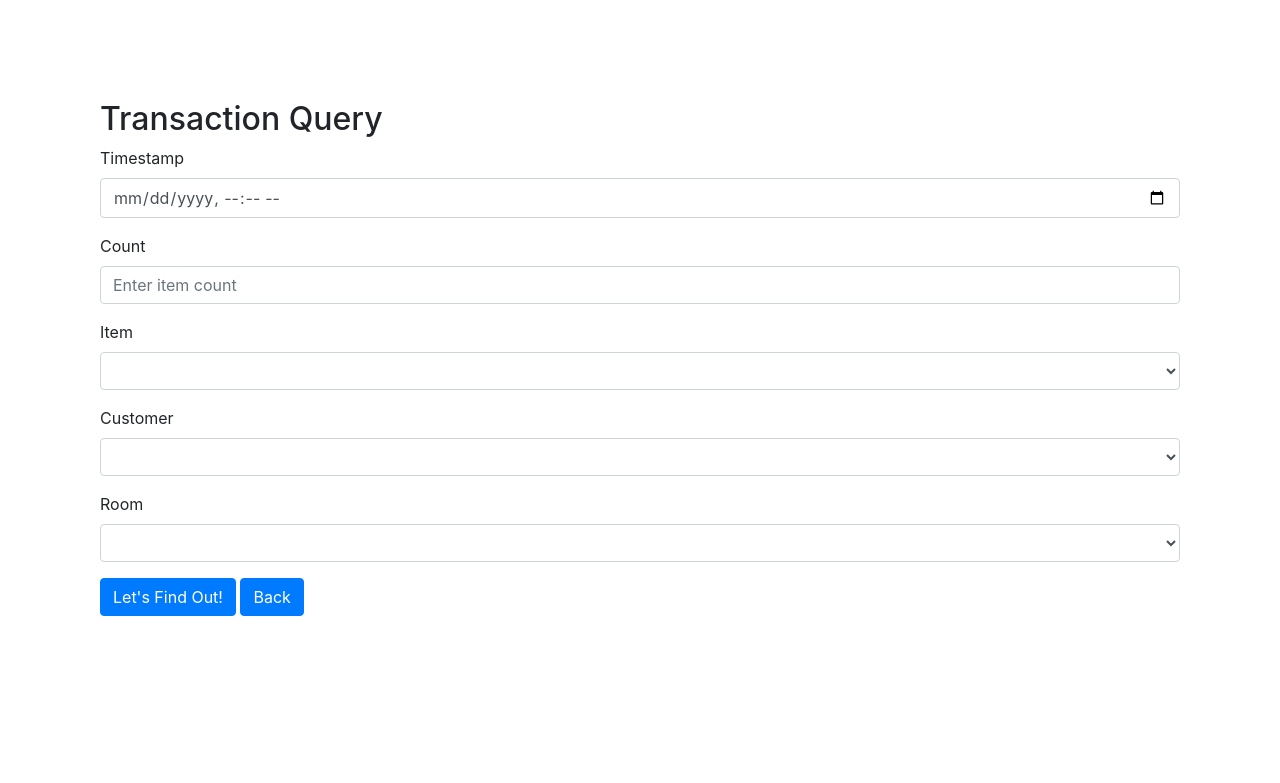
After one commit to Sophiezd/Bookingpedia, a Django app: page /transactions/transaction_query in a window 1280 px wide. The commit adds this page. Shown: the top 783 px of the page. Run offline with Django 4.2, Linux system fonts and the light colour scheme; lists and menus that the app fills with data are empty; some libraries are stand-ins or nearby versions.

Commit message:
GUI changes#

```diff
--- a/Bookingpedia/urls.py
+++ b/Bookingpedia/urls.py
@@ -19,7 +19,8 @@ from BookingpediaApp.views import CustomerListView, edit_customer, insert_hotel,
     edit_hotel, RoomListView, edit_room, ReservationListView, edit_reservation, \
         ItemListView, edit_item, TransactionListView, edit_transaction, delete_customer, \
             delete_hotel, delete_reservation, delete_room, delete_item, delete_transaction, main_page , \
-                insert_transaction, insert_reservation, insert_customer, insert_item, insert_room, customer_query
+                insert_transaction, insert_reservation, insert_customer, insert_item, insert_room, customer_query, \
+                    item_query, hotel_query, room_query, transaction_query, reservation_query
 
 urlpatterns = [
     path('admin/', admin.site.urls),
@@ -49,4 +50,9 @@ urlpatterns = [
     path('items/<int:pk>/delete', delete_item, name = 'deleteItems'),
     path('transactions/<int:pk>/delete', delete_transaction, name = 'deleteTransactions'),
     path('customers/customer_query', customer_query, name="customer_query"),
+    path('items/item_query', item_query, name="item_query"),
+    path('hotels/hotel_query', hotel_query, name="hotel_query"),
+    path('rooms/room_query', room_query, name="room_query"),
+    path('transactions/transaction_query', transaction_query, name="transaction_query"),
+    path('reservations/reservation_query', reservation_query, name="reservation_query"),
 ]
--- a/BookingpediaApp/views.py
+++ b/BookingpediaApp/views.py
@@ -336,3 +336,33 @@ def customer_query(request):
         return redirect('/customers')
     else:
         return render(request, 'customer_query.html')
+
+def item_query(request):
+    if request.method == 'POST':
+        return redirect('/items')
+    else:
+        return render(request, 'item_query.html')
+
+def room_query(request):
+    if request.method == 'POST':
+        return redirect('/rooms')
+    else:
+        return render(request, 'room_query.html')
+
+def transaction_query(request):
+    if request.method == 'POST':
+        return redirect('/transactions')
+    else:
+        return render(request, 'transaction_query.html')
+
+def hotel_query(request):
+    if request.method == 'POST':
+        return redirect('/hotels')
+    else:
+        return render(request, 'hotel_query.html')
+
+def reservation_query(request):
+    if request.method == 'POST':
+        return redirect('/reservations')
+    else:
+        return render(request, 'reservation_query.html')
--- a/templates/hotels.html
+++ b/templates/hotels.html
@@ -65,6 +65,7 @@
   {% endif %}
   <div class="text-center">
     <a href={% url "insert_hotel" %}><button type = "button" class="btn btn-success">Insert Hotel</button></a>
+    <a href={% url "hotel_query" %}><button type = "button" class="btn btn-success">Hotel Query</button></a>
   </div>
   <script>
     function likeToDelete(pk)
--- a/templates/items.html
+++ b/templates/items.html
@@ -65,6 +65,7 @@
   {% endif %}
   <div class="text-center">
     <a href={% url "insert_item" %}><button type = "button" class="btn btn-success">Insert Item</button></a>
+    <a href={% url "item_query" %}><button type = "button" class="btn btn-success">Item Query</button></a>
   </div>
   <script>
     function likeToDelete(pk)
--- a/templates/reservations.html
+++ b/templates/reservations.html
@@ -71,6 +71,7 @@
   {% endif %}
   <div class="text-center">
     <a href={% url "insert_reservation" %}><button type = "button" class="btn btn-success">Insert Reservation</button></a>
+    <a href={% url "reservation_query" %}><button type = "button" class="btn btn-success">Reservation Query</button></a>
   </div>
   <script>
     function likeToDelete(pk)
--- a/templates/rooms.html
+++ b/templates/rooms.html
@@ -69,6 +69,7 @@
   {% endif %}
   <div class="text-center">
     <a href={% url "insert_room" %}><button type = "button" class="btn btn-success">Insert Room</button></a>
+    <a href={% url "room_query" %}><button type = "button" class="btn btn-success">Room Query</button></a>
   </div>
   <script>
     function likeToDelete(pk,number)
--- /dev/null
+++ b/templates/transaction_query.html
@@ -0,0 +1,53 @@
+<html>
+<head>
+<title>Insert Transaction</title>
+<link rel="stylesheet" href="https://maxcdn.bootstrapcdn.com/bootstrap/4.0.0/css/bootstrap.min.css" integrity="sha384-Gn5384xqQ1aoWXA+058RXPxPg6fy4IWvTNh0E263XmFcJlSAwiGgFAW/dAiS6JXm" crossorigin="anonymous">
+</head>
+<body>
+<div class="container" style="margin-top: 100px">
+<div class="container" style="margin-right: 200px">
+<h2>Transaction Query</h2>
+<form method="POST">
+  {% csrf_token %}
+  <div class="form-group">
+    <label for="timestamp">Timestamp</label>
+    <input type="datetime-local" class="form-control" id="timestamp" name="timestamp" placeholder="Enter timestamp">
+  </div>
+  <div class="form-group">
+    <label for="count">Count</label>
+    <input type="number" class="form-control" id="count" name="count" placeholder="Enter item count">
+  </div>
+  <div class="form-group">
+    <label for="item">Item</label>
+    <select id="ratingRange" class="form-control" id="item" name="item">
+      {% for item in items %}
+      <option value="{{ item.pk }}">{{ item.name }}</option>
+      {% endfor %}
+    </select>
+  </div>
+  <div class="form-group">
+    <label for="customer">Customer</label>
+    <select id="ratingRange" class="form-control" id="customer" name="customer">
+      {% for customer in customers %}
+      <option value="{{ customer.pk }}">{{ customer.username }}</option>
+      {% endfor %}
+    </select>
+  </div>
+  <div class="form-group">
+    <label for="room">Room</label>
+    <select id="ratingRange" class="form-control" id="room" name="room">
+      {% for room in rooms %}
+      <option value="{{ room.hotel.pk }}|{{ room.number }}">{{ room }}</option>
+      {% endfor %}
+    </select>
+  </div>
+ <button type="submit" class="btn btn-primary">Let's Find Out!</button>
+ <a href= "{% url 'Transactions' %}"><button type = "button" class="btn btn-primary">Back</button></a>
+ </form>
+</div>
+</div>
+<script src="https://code.jquery.com/jquery-3.2.1.slim.min.js" integrity="sha384-KJ3o2DKtIkvYIK3UENzmM7KCkRr/rE9/Qpg6aAZGJwFDMVNA/GpGFF93hXpG5KkN" crossorigin="anonymous"></script>
+<script src="https://cdnjs.cloudflare.com/ajax/libs/popper.js/1.12.9/umd/popper.min.js" integrity="sha384-ApNbgh9B+Y1QKtv3Rn7W3mgPxhU9K/ScQsAP7hUibX39j7fakFPskvXusvfa0b4Q" crossorigin="anonymous"></script>
+<script src="https://maxcdn.bootstrapcdn.com/bootstrap/4.0.0/js/bootstrap.min.js" integrity="sha384 JZR6Spejh4U02d8jOt6vLEHfe/JQGiRRSQQxSfFWpi1MquVdAyjUar5+76PVCmYl" crossorigin="anonymous"></script>
+</body>
+</html>
--- a/templates/transactions.html
+++ b/templates/transactions.html
@@ -73,6 +73,7 @@
   {% endif %}
   <div class="text-center">
     <a href={% url "insert_transaction" %}><button type = "button" class="btn btn-success">Insert Transaction</button></a>
+    <a href={% url "transaction_query" %}><button type = "button" class="btn btn-success">Transaction Query</button></a>
   </div>
   <script>
     function likeToDelete(pk)
```
Also changed, not shown: templates/hotel_query.html (added, +29 -0 lines), templates/item_query.html (added, +29 -0 lines), templates/reservation_query.html (added, +45 -0 lines), templates/room_query.html (added, +48 -0 lines).
